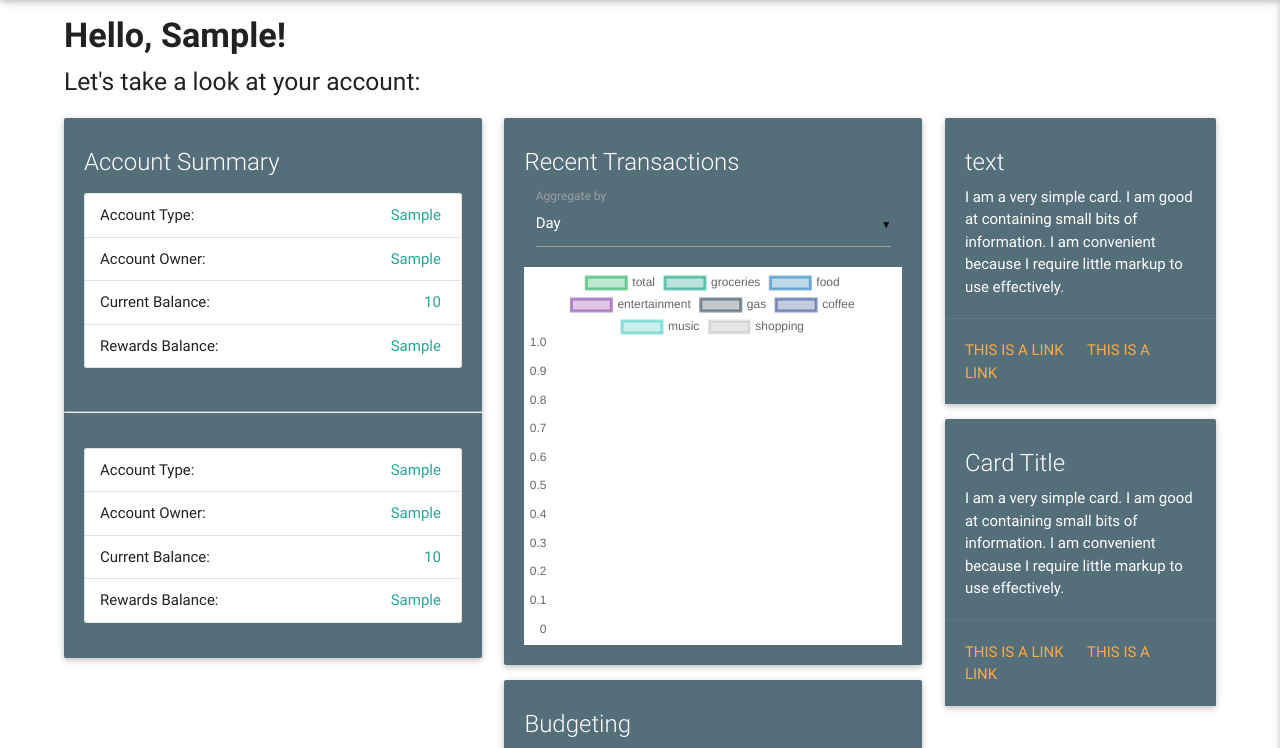
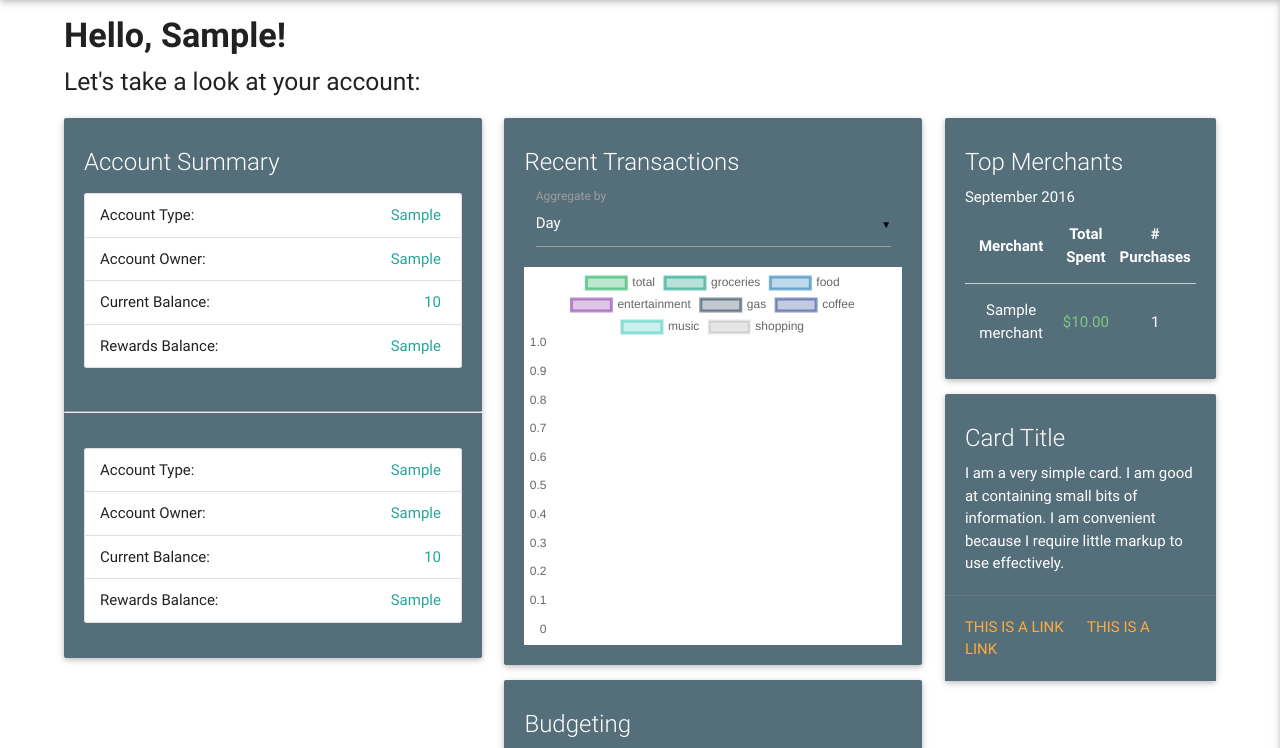
Before and after one commit to ivychen/fin-dash, a Flask app: template templates/index.html in a window 1280 px wide. Shown: the part 64-812 px from the top of the page. Run offline with Flask 2, Linux system fonts and the light colour scheme; the template is opened without the code that fills it: most values are stand-ins (such as "Sample title", 1, 10 or a date in 2020); some libraries are stand-ins or nearby versions.

Commit message:
added top merchants card

```diff
--- a/app.py
+++ b/app.py
@@ -3,6 +3,7 @@ import json
 import datetime, calendar, math, statistics
 from flask import Flask, render_template, request, redirect, url_for, Markup
 from itertools import groupby
+from collections import OrderedDict
 
 app = Flask(__name__)
 
@@ -19,6 +20,7 @@ def main():
 	to_show = x[:50]
 	merch_info = getMerchantInfo()
 
+	month_merchant_counts = []
 	date_data = {}
 	for y in to_show:
 		if y[u'purchase_date'] in date_data:
@@ -36,6 +38,14 @@ def main():
 			add_to = date_data[y[u'purchase_date']]
 			add_to[c] += y[u'amount']
 
+		if int(y[u'purchase_date'].split('-')[1])  == datetime.datetime.now().month:
+			try:
+				index = next(index for (index, d) in enumerate(month_merchant_counts) if d["name"] == merch_info[merch]["name"])
+				month_merchant_counts[index]["count"] += 1
+				month_merchant_counts[index]["total"] += y[u'amount']
+			except:
+				month_merchant_counts.append({"name": merch_info[merch]["name"], "count": 1, "total": y[u'amount']})
+
 	d = datetime.datetime.strptime(to_show[49][u'purchase_date'], "%Y-%m-%d")
 	delta = datetime.timedelta(days=1)
 	while d <= datetime.datetime.strptime(to_show[0][u'purchase_date'], "%Y-%m-%d"):
@@ -49,6 +59,9 @@ def main():
 		sorted_amts.append({'date': x, 'amounts': date_data[x]})
 	#print sorted_amts
 	sorted_amts.sort(key=lambda item:item['date'], reverse=False)
+
+	month_merchant_counts.sort(key=lambda item:item['total'], reverse=True)
+	month_merchant_counts = month_merchant_counts[:5]
 
 	# weekly budgeting data
 
@@ -115,7 +128,8 @@ def main():
 	        acc_owner=acc_owner,
 	        acc_type=acc_type,
 	        acc_balance=acc_balance,
-	        acc_rewards=acc_rewards
+	        acc_rewards=acc_rewards,
+	        merchants = month_merchant_counts,
 	        )
 
 @app.route("/showSignup")
--- a/templates/index.html
+++ b/templates/index.html
@@ -91,13 +91,26 @@
                 <div class="col s12 m12 l3">
                   <div class="card blue-grey darken-1 fade_card">
                     <div class="card-content white-text">
-                      <span class="card-title">text</span>
-                      <p>I am a very simple card. I am good at containing small bits of information.
-                      I am convenient because I require little markup to use effectively.</p>
-                    </div>
-                    <div class="card-action">
-                      <a href="#">This is a link</a>
-                      <a href="#">This is a link</a>
+                      <span class="card-title">Top Merchants</span>
+                        <p>September 2016</p>
+                        <table class="centered">
+                        <thead>
+                          <tr>
+                              <th data-field="id" width="40%">Merchant</th>
+                              <th data-field="name">Total Spent</th>
+                              <th data-field="price"># Purchases</th>
+                          </tr>
+                        </thead>
+                        <tbody>
+                            {% for merchant in merchants %}
+                            <tr>
+                                <td>{{merchant.name}}</td>
+                                <td style="color:#81c784">{{"${:.2f}".format(merchant.total)}}</td>
+                                <td>{{merchant.count}}</td>
+                            </tr>
+                            {% endfor %}
+                        </tbody>
+                        </table>
                     </div>
                   </div>
 
```
